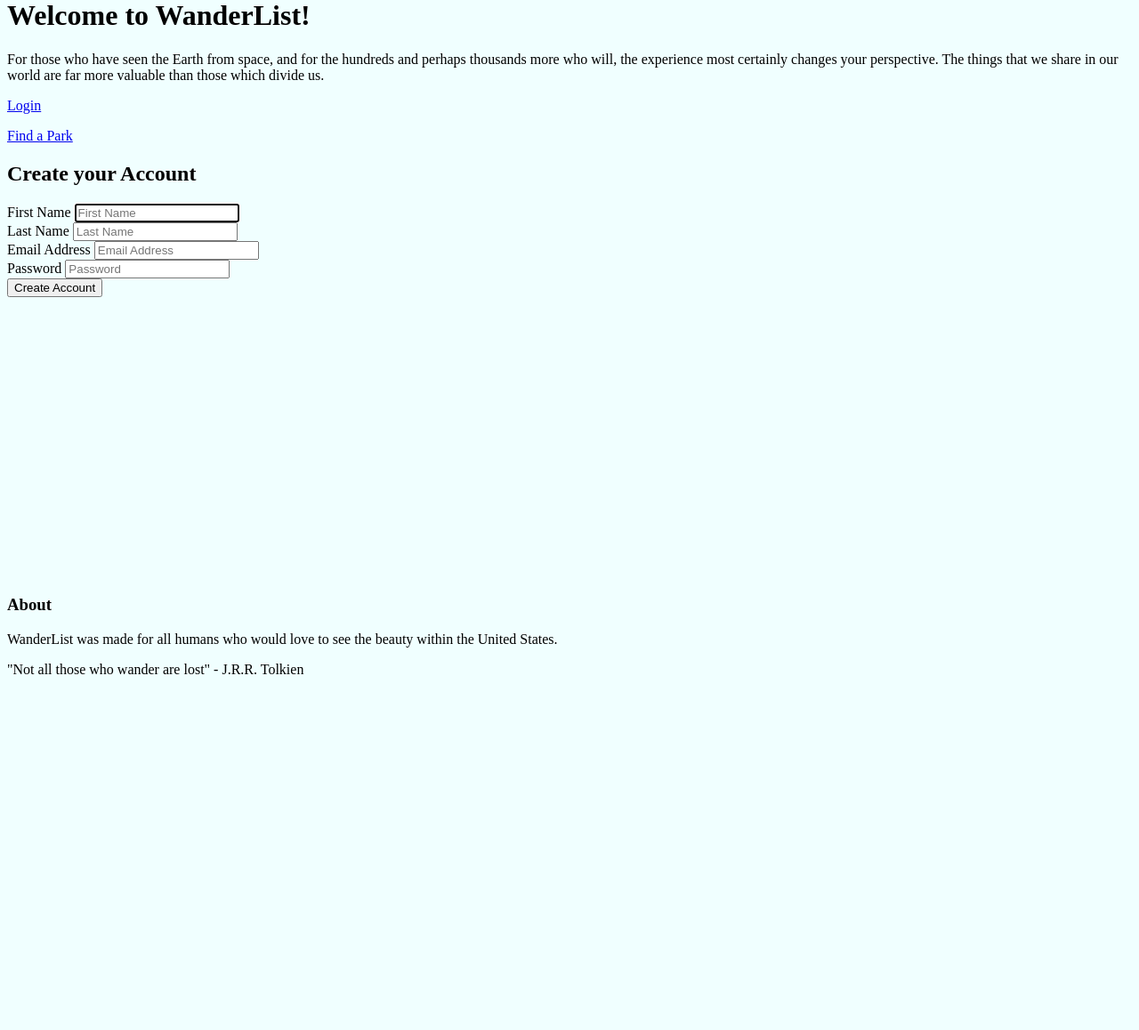
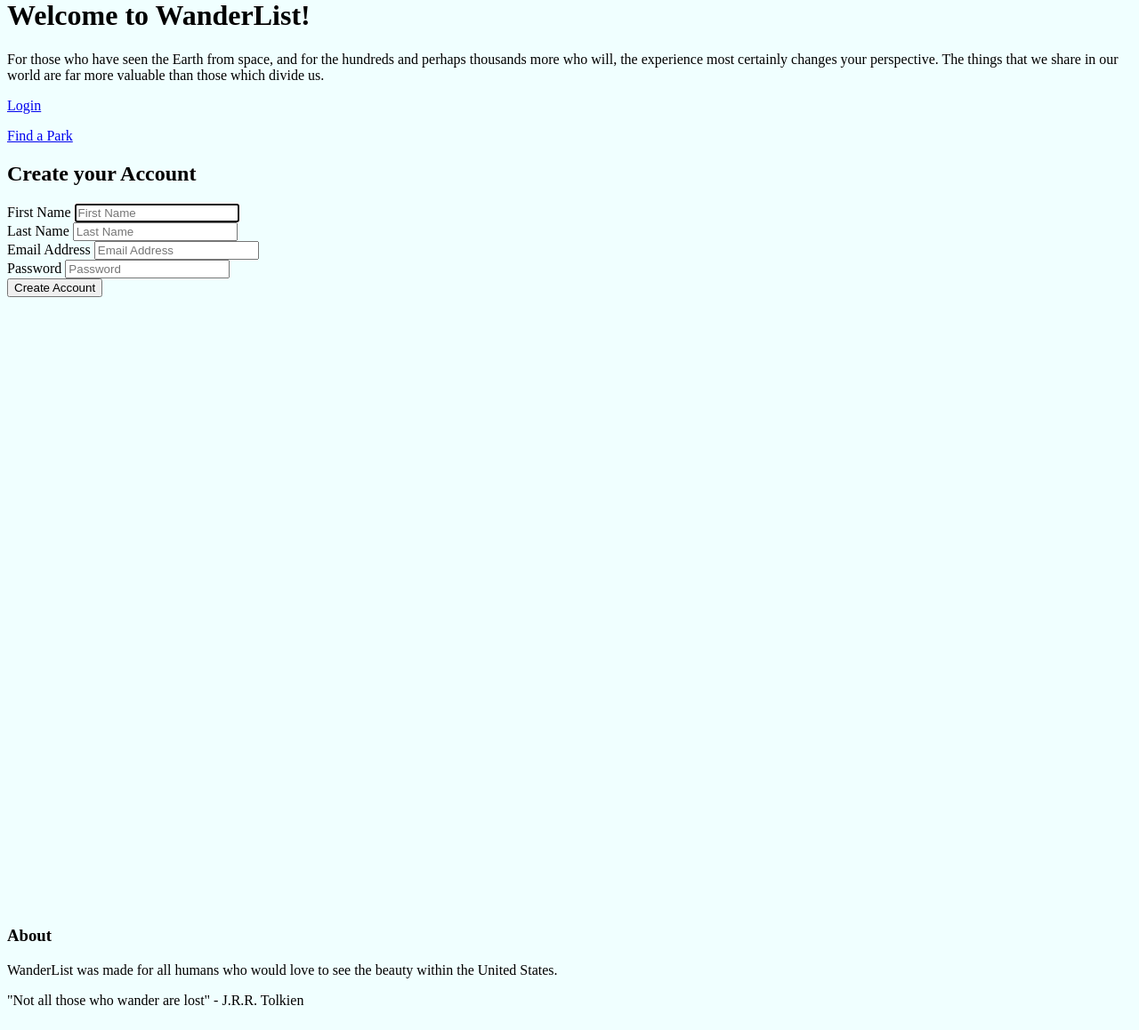
Before and after one commit to mmrice22/hb-final-project, a Flask app: page / in a window 1280 px wide. Shown: the part 22-1180 px from the top of the page at 89% size. Before the commit the page ends 780 px from the top, so only its background shows below. Run offline with Flask 2, Linux system fonts and the light colour scheme; some libraries are stand-ins or nearby versions.

Commit message:
fixed footer to stay at bottom of page

```diff
--- a/static/styles.css
+++ b/static/styles.css
@@ -1,19 +1,20 @@
 body {
   background-color: azure;
-}
-
-.welcome-container {
-  position: relative;
-  min-height: 100vh;
 }
 
 .content-wrap {
   padding-bottom: 2.5 rem;
 }
 
+.footer-container {
+  position: relative;
+  min-height: 100%;
+  min-height: 100vh;
+}
+
 .site-footer {
   position: absolute;
+  right: 0;
   bottom: 0;
-  width: 100%;
-  height: 2.5 rem;
+  left: 0;
 }
--- a/templates/base.html
+++ b/templates/base.html
@@ -17,8 +17,9 @@
   </head>
   <body>
     {% block body %}{% endblock %} {% block after_body %}
-    <footer class="site-footer">
-      <div class="footer-container">
+
+    <div class="footer-container">
+      <footer class="site-footer">
         <h3>About</h3>
         <p class="about-app-para">
           WanderList was made for all humans who would love to see the beauty
@@ -27,8 +28,9 @@
         <p class="tolkien-quote">
           "Not all those who wander are lost" - J.R.R. Tolkien
         </p>
-      </div>
-    </footer>
+      </footer>
+    </div>
+
     {% endblock %}
   </body>
 </html>
```
